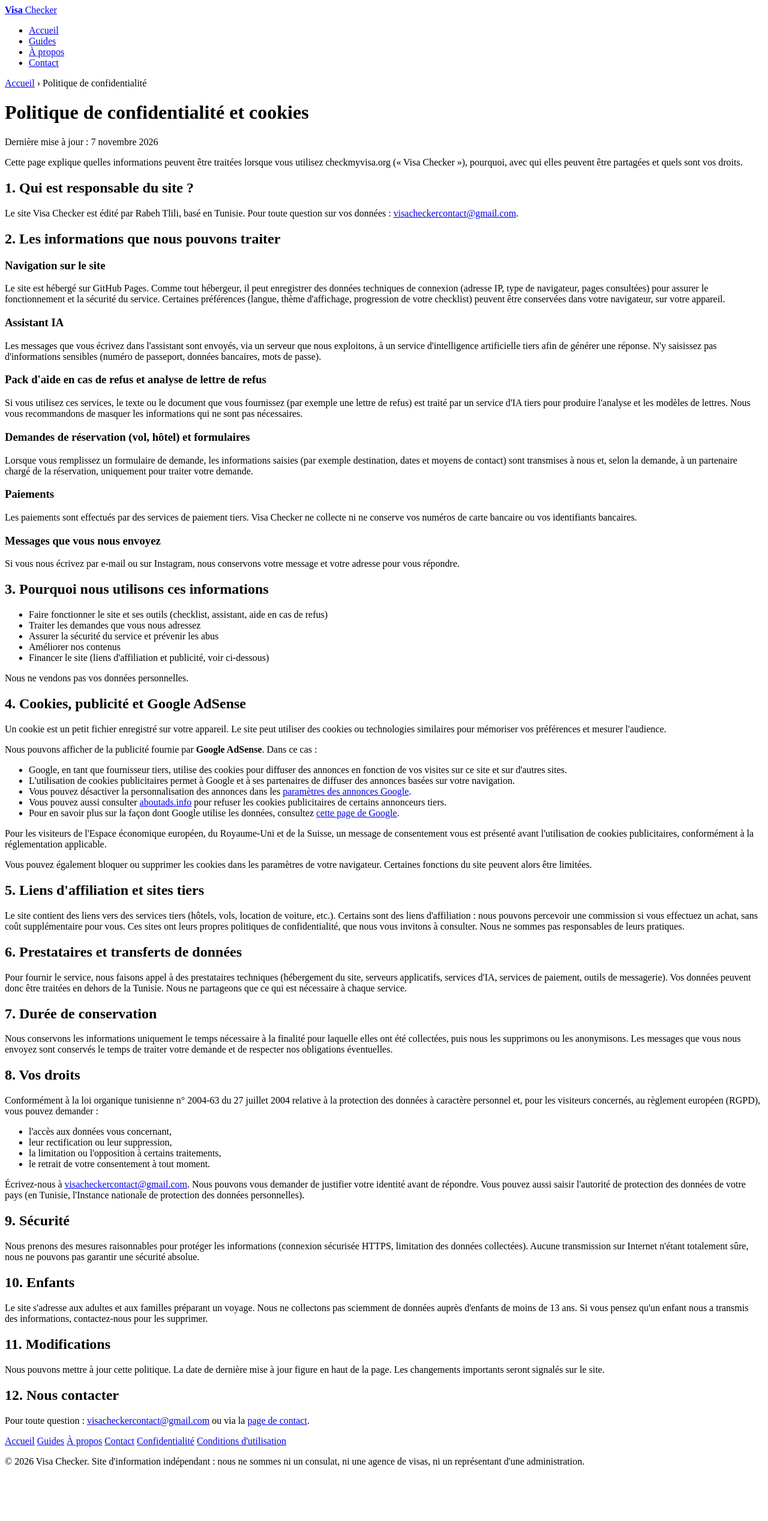
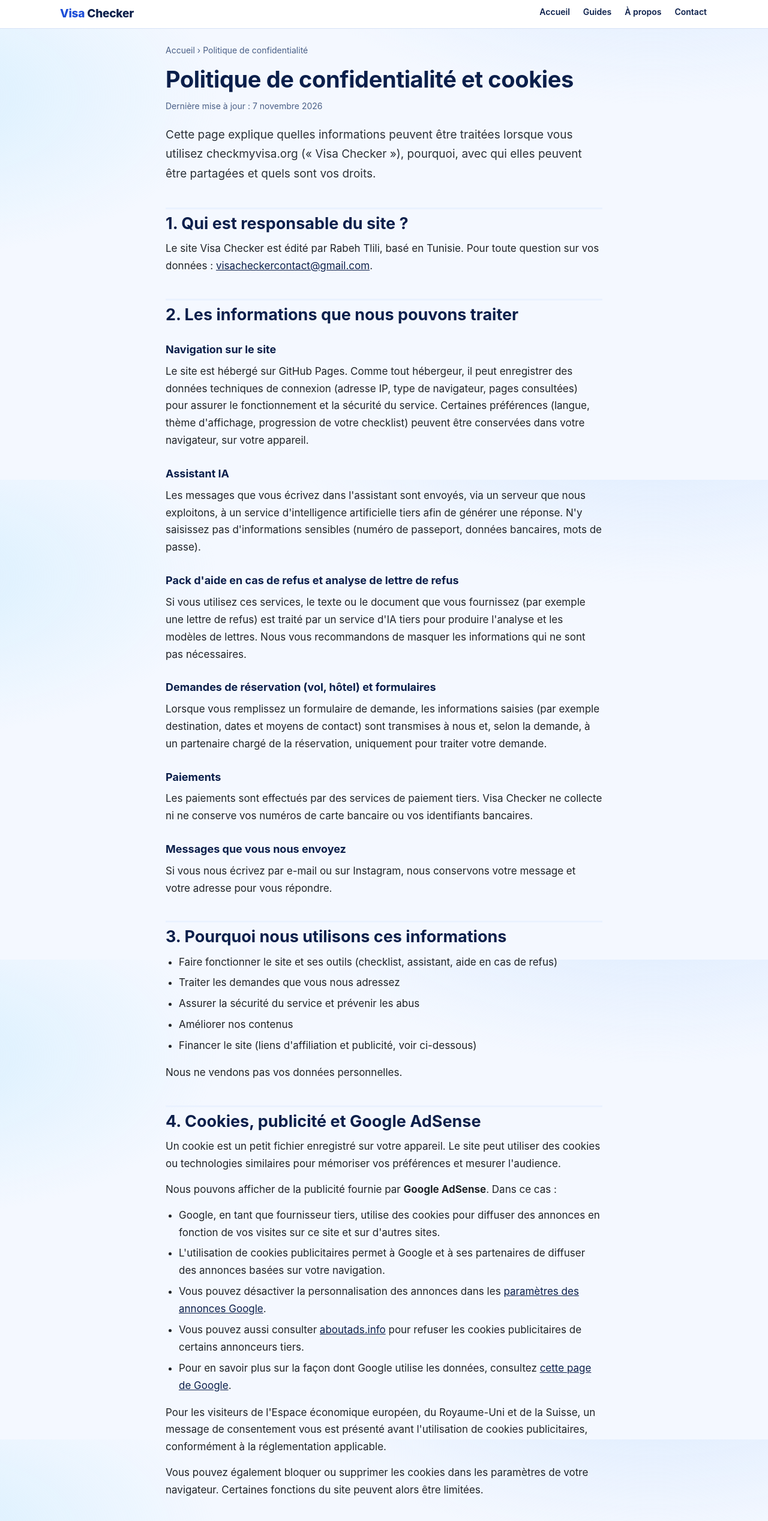
Before and after one commit to myVisa-Checker/visa-checker, a plain HTML site: page confidentialite.html in a window 1280 px wide. Shown: the top 2536 px of the page at 60% size. Before the commit the page ends 2462 px from the top, so only its background shows below. Drawn offline with Linux system fonts and the light colour scheme; the site is published under a folder, as on GitHub Pages, so addresses that start at the root find nothing.

Commit message:
Fix project paths and optimize chat refresh

```diff
--- a/confidentialite.html
+++ b/confidentialite.html
@@ -7,32 +7,32 @@
 <meta name="description" content="Comment Visa Checker traite vos données : assistant IA, analyse de lettre de refus, demandes de réservation, cookies, publicité Google AdSense et liens d'affiliation. Vos droits et comment nous contacter.">
 <meta name="theme-color" content="#1d4ed8">
 <link rel="canonical" href="https://checkmyvisa.org/confidentialite.html">
-<link rel="icon" href="/icons/icon-192.png">
+<link rel="icon" href="./icons/icon-192.png">
 <meta property="og:type" content="website">
 <meta property="og:site_name" content="Visa Checker">
 <meta property="og:locale" content="fr_TN">
 <meta property="og:title" content="Politique de confidentialité | Visa Checker">
 <meta property="og:description" content="Quelles données nous traitons, pourquoi, et quels sont vos droits.">
 <meta property="og:url" content="https://checkmyvisa.org/confidentialite.html">
-<link rel="stylesheet" href="/nav.css">
-<link rel="stylesheet" href="/site.css">
-<link rel="stylesheet" href="/brand.css">
+<link rel="stylesheet" href="./nav.css">
+<link rel="stylesheet" href="./site.css">
+<link rel="stylesheet" href="./brand.css">
 </head>
 <body>
 
 <nav class="sitenav" aria-label="Navigation principale">
-  <a class="sn-logo" href="/"><b>Visa</b> Checker</a>
+  <a class="sn-logo" href="./"><b>Visa</b> Checker</a>
   <ul>
-    <li><a href="/">Accueil</a></li>
-    <li><a href="/guide/">Guides</a></li>
-    <li><a href="/a-propos.html">À propos</a></li>
-    <li><a href="/contact.html">Contact</a></li>
+    <li><a href="./">Accueil</a></li>
+    <li><a href="./guide/">Guides</a></li>
+    <li><a href="./a-propos.html">À propos</a></li>
+    <li><a href="./contact.html">Contact</a></li>
   </ul>
 </nav>
 
 <main>
   <nav class="crumbs" aria-label="Fil d'Ariane">
-    <a href="/">Accueil</a> › Politique de confidentialité
+    <a href="./">Accueil</a> › Politique de confidentialité
   </nav>
 
   <h1>Politique de confidentialité et cookies</h1>
@@ -115,18 +115,18 @@
   <p>Nous pouvons mettre à jour cette politique. La date de dernière mise à jour figure en haut de la page. Les changements importants seront signalés sur le site.</p>
 
   <h2>12. Nous contacter</h2>
-  <p>Pour toute question : <a href="mailto:visacheckercontact@gmail.com">visacheckercontact@gmail.com</a> ou via la <a href="/contact.html">page de contact</a>.</p>
+  <p>Pour toute question : <a href="mailto:visacheckercontact@gmail.com">visacheckercontact@gmail.com</a> ou via la <a href="./contact.html">page de contact</a>.</p>
 </main>
 
 <footer class="site">
   <div class="inner">
     <div class="fl">
-      <a href="/">Accueil</a>
-      <a href="/guide/">Guides</a>
-      <a href="/a-propos.html">À propos</a>
-      <a href="/contact.html">Contact</a>
-      <a href="/confidentialite.html">Confidentialité</a>
-      <a href="/conditions.html">Conditions d'utilisation</a>
+      <a href="./">Accueil</a>
+      <a href="./guide/">Guides</a>
+      <a href="./a-propos.html">À propos</a>
+      <a href="./contact.html">Contact</a>
+      <a href="./confidentialite.html">Confidentialité</a>
+      <a href="./conditions.html">Conditions d'utilisation</a>
     </div>
     <p>© 2026 Visa Checker. Site d'information indépendant : nous ne sommes ni un consulat, ni une agence de visas, ni un représentant d'une administration.</p>
   </div>
```
